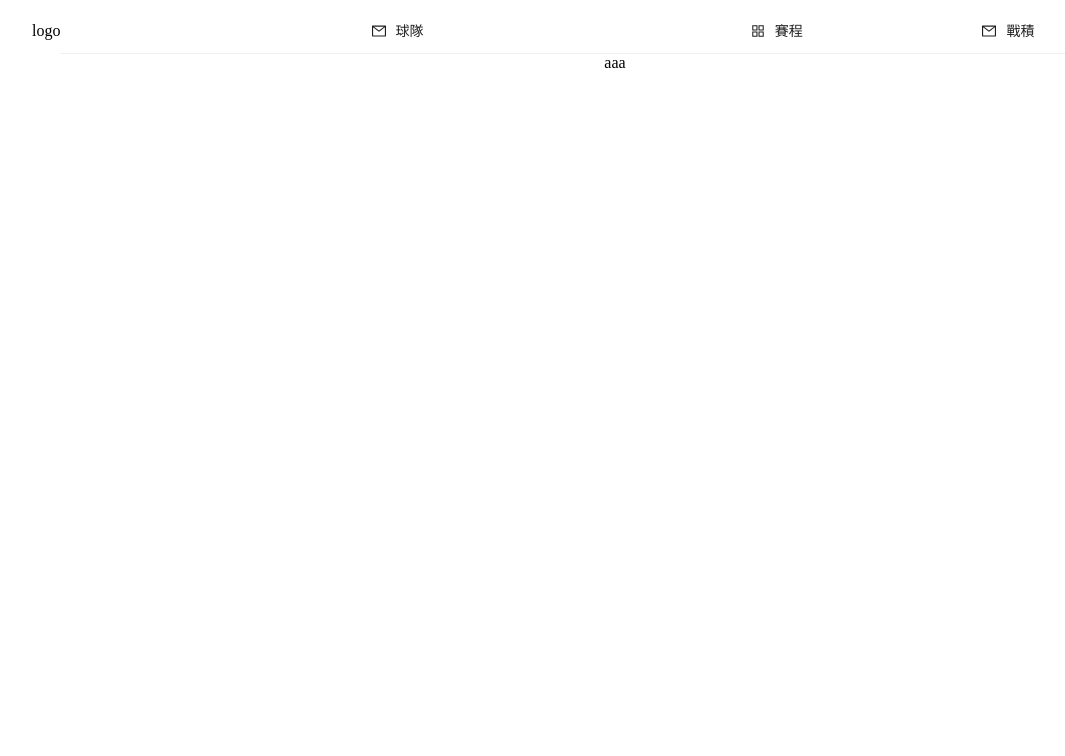
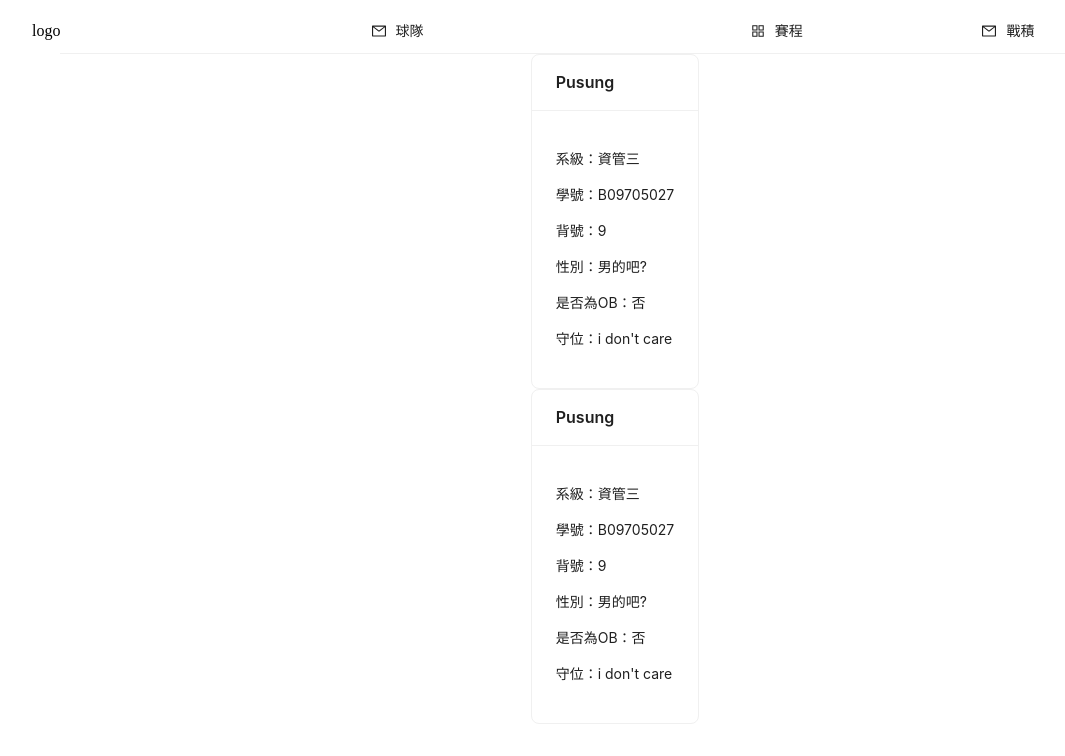
Before and after one commit to LiSeng0903/DB_BaseballSystem, a React (Create React App) app in the folder frontend/: page / in a window 1280 px wide. Shown: the top 756 px of the page, without its empty margins (25-1090 px from the left). Built offline with nearby package versions, Linux system fonts and the light colour scheme.

Commit message:
member card

```diff
--- /dev/null
+++ b/frontend/src/components/MemberCard.js
@@ -0,0 +1,34 @@
+import styled from "styled-components"
+import { Card } from 'antd';
+
+
+// const Card = styled.div`
+//     height: 200px;
+//     width: 200px;
+//     border-radius: 10%;
+//     background-color: pink;
+//     display: flex;
+//     flex-direction: column;
+// `
+
+const Row = styled.p`
+    height: 10px;
+    extIndent: 1100px;
+    lineHeight: 0.5;
+    margin: 10px;
+`
+
+const MemberCard = ({player}) => {
+    return (
+        <Card title={player.Pname}>
+            <p>系級：{player.Dept + player.Grade}</p>
+            <p>學號：{player.SID}</p>
+            <p>背號：{player.JerNum}</p>
+            <p>性別：{player.Sex}</p>
+            <p>是否為OB：{player.IsOB}</p>
+            <p>守位：{player.position}</p>
+        </Card>
+    )
+}
+
+export default MemberCard;
--- /dev/null
+++ b/frontend/src/components/TeamMember.js
@@ -0,0 +1,45 @@
+import MemberCard from "./MemberCard"
+import { useState, useEffect } from "react";
+
+const TeamMember =() => {
+    const [players, setPlayers] = useState([
+        {
+            SID: "B09705027",
+            Pname: "Pusung",
+            Dept: "資管",
+            Grade: "三",
+            Sex: "男的吧?",
+            IsOB: "否",
+            JerNum: "9",
+            position: "i don't care",
+            Team: 'ntuim'
+        },
+        {
+            SID: "B09705027",
+            Pname: "Pusung",
+            Dept: "資管",
+            Grade: "三",
+            Sex: "男的吧?",
+            IsOB: "否",
+            JerNum: "9",
+            position: "i don't care",
+            Team: 'ntuim'
+        }
+    ])
+
+    useEffect(() => {
+
+    }, [])
+
+    return(
+        <div>
+            {players.map((player) => {
+                return (
+                    <MemberCard player={player}/>
+                )
+            })}
+        </div>
+    )
+}
+
+export default TeamMember;
--- a/frontend/src/containers/App.js
+++ b/frontend/src/containers/App.js
@@ -1,6 +1,6 @@
 // Import
 import styled from 'styled-components'
-import MianPge from "./MainPage"
+import MainPage from "./MainPage"
 
 // Wrapper
 const AppWrapper = styled.div`
@@ -18,7 +18,7 @@ const App = () => {
 
   return (
     <AppWrapper>
-      {<MianPge />}
+      {<MainPage />}
     </AppWrapper >
   )
 }
--- a/frontend/src/containers/MainPage.js
+++ b/frontend/src/containers/MainPage.js
@@ -2,6 +2,8 @@ import React, { useState } from 'react';
 import { AppstoreOutlined, MailOutlined, SettingOutlined } from '@ant-design/icons';
 import { Menu } from 'antd';
 import styled from 'styled-components'
+
+import TeamMember from "../components/TeamMember"
 
 const TopBarStyle = styled.div`
     display: flex;
@@ -44,7 +46,7 @@ const items = [
   },
 ];
 
-const MianPage = () => {
+const MainPage = () => {
   const [current, setCurrent] = useState('mail');
 
   const onClick = (e) => {
@@ -58,10 +60,10 @@ const MianPage = () => {
             <div>logo</div>
             <MenuStyle onClick={onClick} selectedKeys={[current]} mode="horizontal" items={items} />
         </TopBarStyle>
-        <div>aaa</div>
+        <TeamMember/>
     </>
     )
 
 };
 
-export default MianPage;
+export default MainPage;
```
Also changed, not shown: 1 other file (tests, documents, lock files or other folders).
